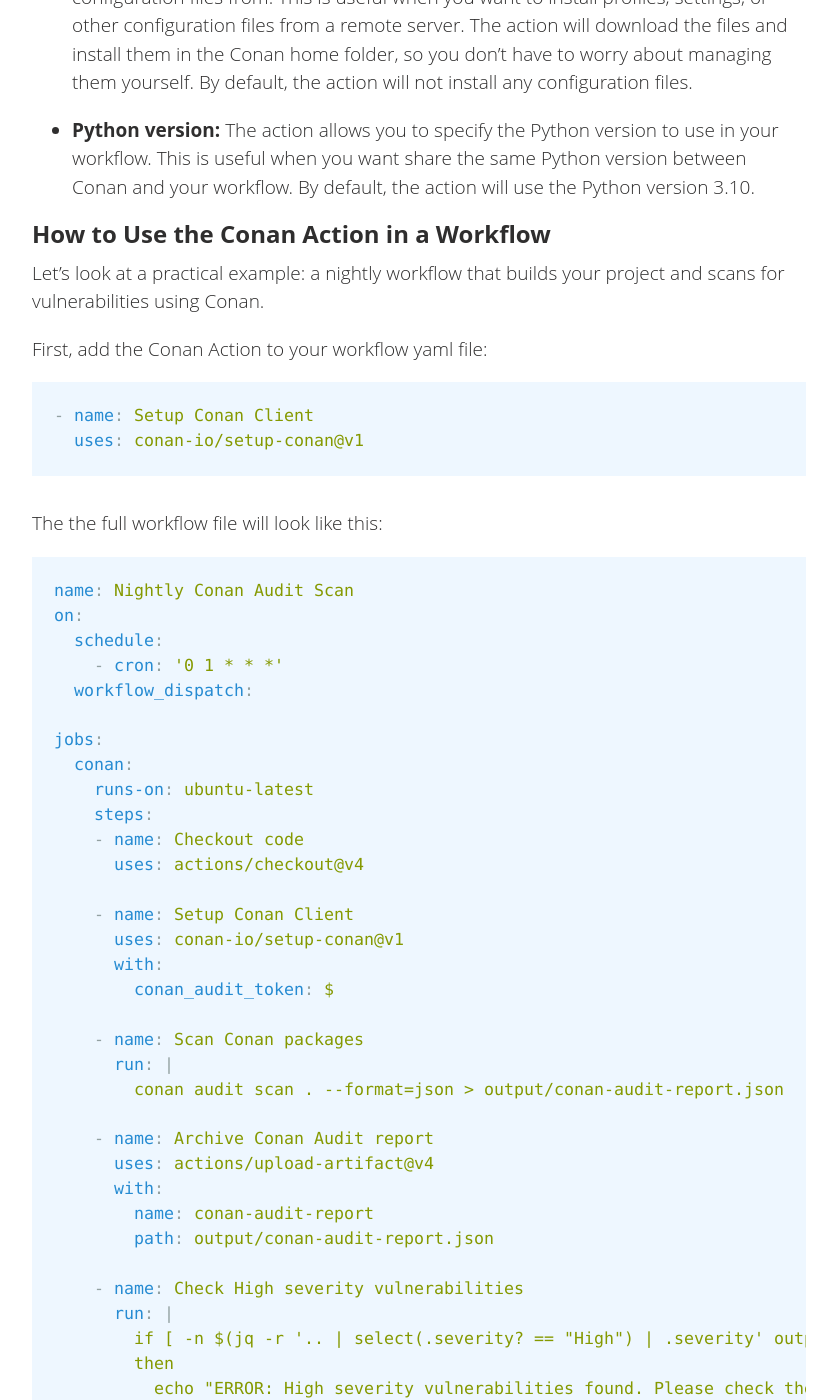
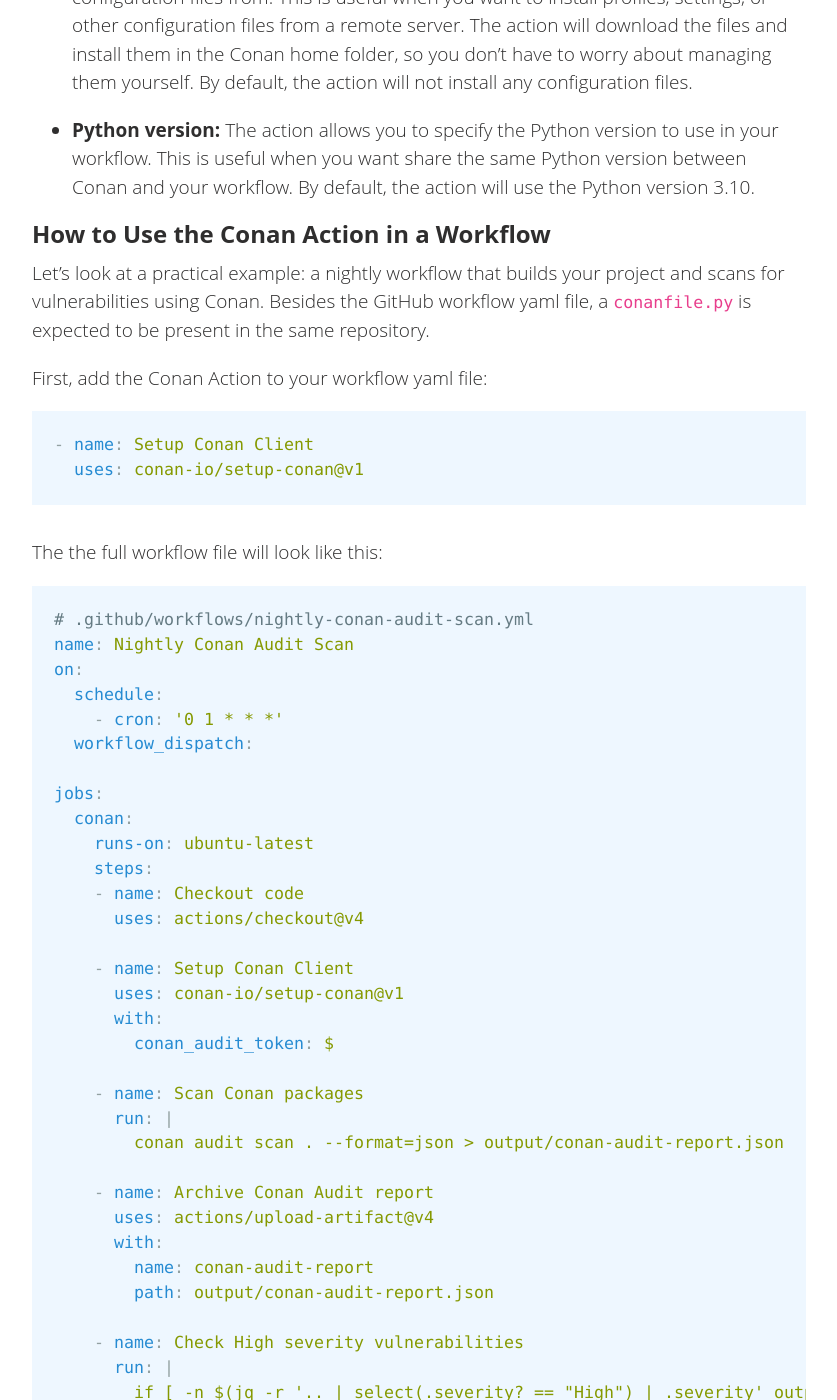
Before and after one commit to conan-io/conan-io.github.io, a Jekyll site: the page built from _posts/2025-04-21-Conan-Github-Action.markdown, in a window 1280 px wide and 1400 px high, scrolled down 1766 px. Shown: the whole window, without its empty margins (20-857 px from the left). Built offline with Jekyll 4.4.1, drawn with Linux system fonts in a browser that asks for light colours; comment, search, counter and statistics services are not loaded; some of the changed text lies outside the part shown.

Commit message:
Move conanfile.py
Signed-off-by: Uilian Ries <uilianries@gmail.com>

````diff
--- a/_posts/2025-04-21-Conan-Github-Action.markdown
+++ b/_posts/2025-04-21-Conan-Github-Action.markdown
@@ -37,6 +37,7 @@ By default, the action will not use a Conan Audit token.
 ## How to Use the Conan Action in a Workflow
 
 Let’s look at a practical example: a nightly workflow that builds your project and scans for vulnerabilities using Conan.
+Besides the GitHub workflow yaml file, a `conanfile.py` is expected to be present in the same repository.
 
 First, add the Conan Action to your workflow yaml file:
 
@@ -48,6 +49,7 @@ First, add the Conan Action to your workflow yaml file:
 The the full workflow file will look like this:
 
 ```yaml
+# .github/workflows/nightly-conan-audit-scan.yml
 name: Nightly Conan Audit Scan
 on:
   schedule:
````
Also changed, not shown: other parts of _posts/2025-04-21-Conan-Github-Action.markdown (+0 -1 lines).
